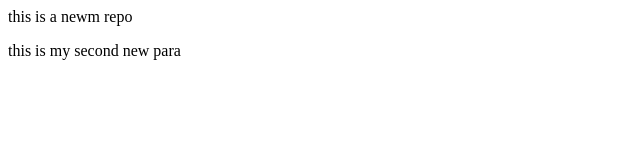
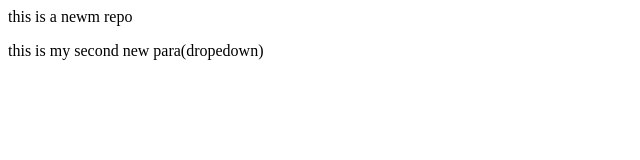
Before and after one commit to Karthiksonu75/localrepo, a plain HTML site: page index.html in a window 1280 px wide. Shown: the full height of the page, 0-640 px from the left. Drawn offline with Linux system fonts and the light colour scheme.

Commit message:
add dropedown

```diff
--- a/index.html
+++ b/index.html
@@ -1,2 +1,2 @@
 <p> this is a newm repo</p>
-<p> this is  my second new para</p>
+<p> this is  my second new para(dropedown)</p>
```
